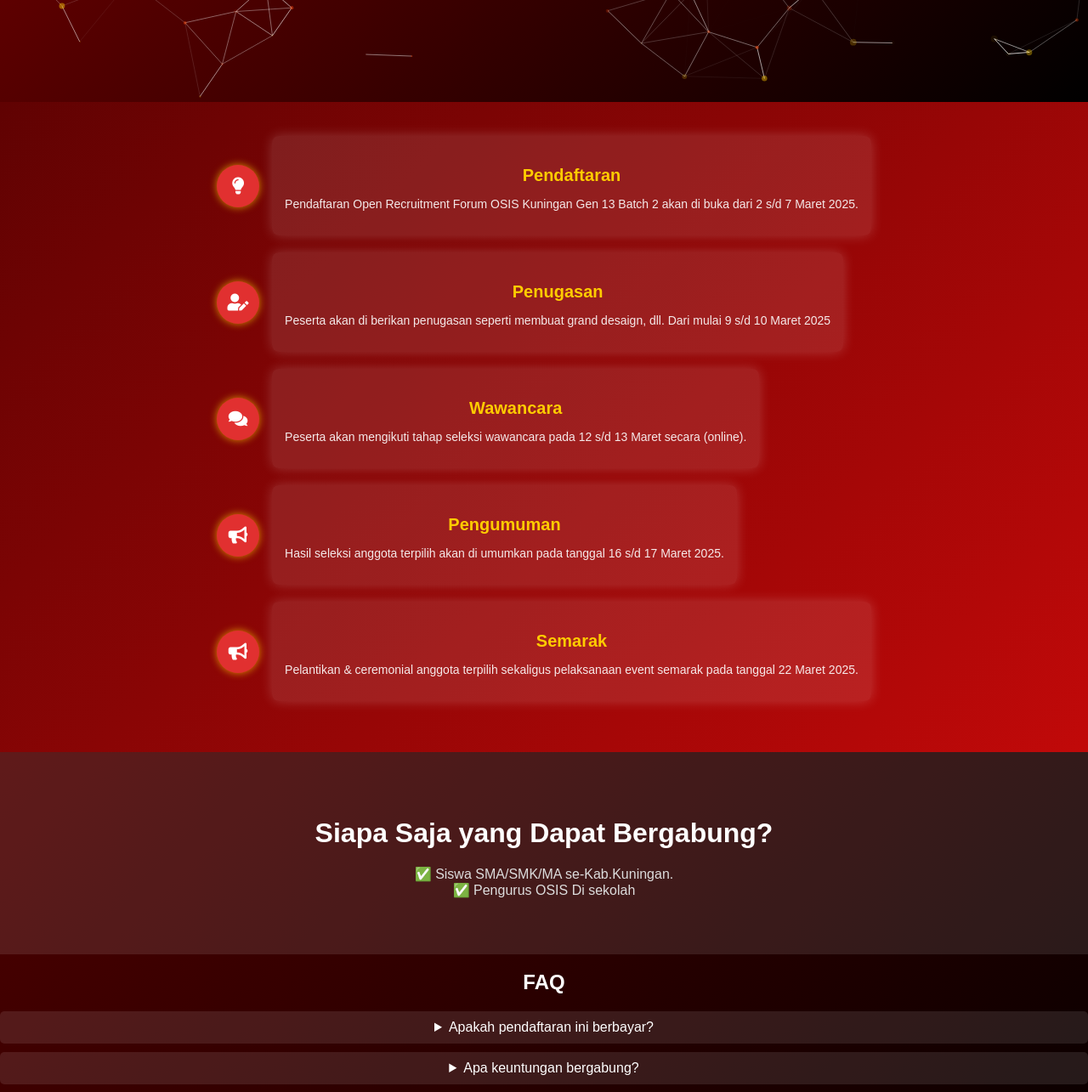
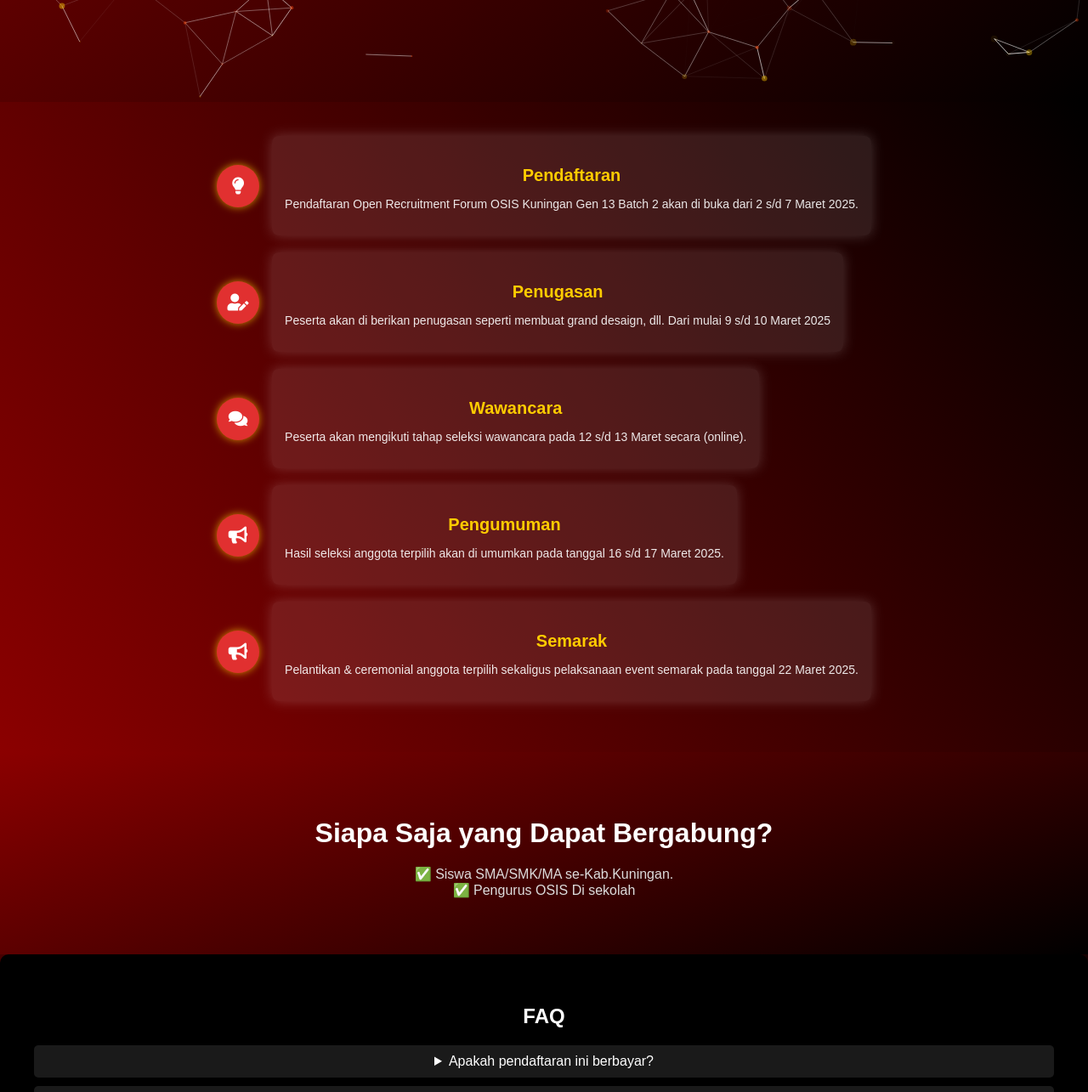
Before and after one commit to Rio3zN9G/OpenRecruitmentBatch2FOKGen13, a plain HTML site: page index.html in a window 1280 px wide. Shown: the part 680-1965 px from the top of the page at 85% size. Drawn offline with nearby package versions, Linux system fonts and the light colour scheme; animation ran at ten frames a second.

Commit message:
Updated style.css

```diff
--- a/style.css
+++ b/style.css
@@ -75,7 +75,7 @@ body {
 /* Siapa Saja yang Dapat Bergabung Section */
 .who-can-join {
     padding: 50px 20px;
-    background: rgba(255, 255, 255, 0.1);
+    background: linear-gradient(-20deg, #000000, #8B0000 );
 }
 
 .who-can-join h2 {
@@ -87,6 +87,14 @@ body {
     font-size: 1rem;
     color: #ddd;
 }
+
+.faq {
+  background-color: #000000; /* Ubah sesuai warna yang diinginkan */
+    padding: 40px;
+    border-radius: 10px; /* Opsional: Tambahkan sudut melengkung */
+    position: relative;
+    z-index: 1;
+  }
 
 /* FAQ Section */
 .faq details {
@@ -318,7 +326,7 @@ footer p {
 }
 /* Timeline Section */
 .timeline {
-    background: linear-gradient(135deg, #000000, #8B0000);
+    background: linear-gradient(235deg, #000000, #8B0000);
     color: white;
     padding: 60px 20px;
     position: relative;
@@ -476,7 +484,7 @@ footer p {
     flex-direction: column;
     align-items: center;
     padding: 40px 20px;
-    background: linear-gradient(135deg, #600202, #c10909);
+    background: linear-gradient(-30deg, #00000, #c10909);
     color: white;
 }
 
@@ -547,4 +555,4 @@ footer p {
     .footer .instagram-link {
         font-size: 28px;
     }
-}
+    }
```
